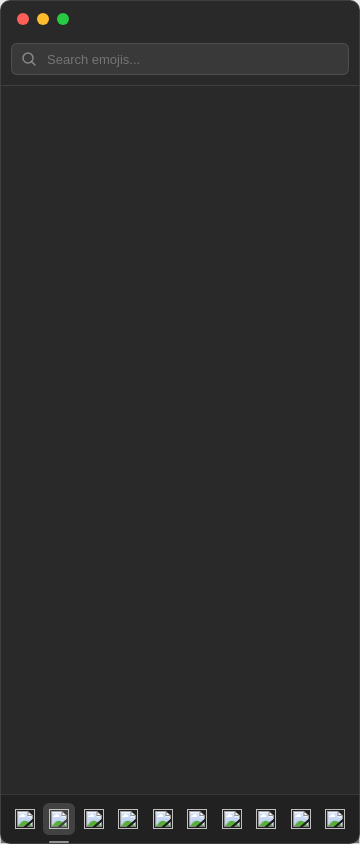
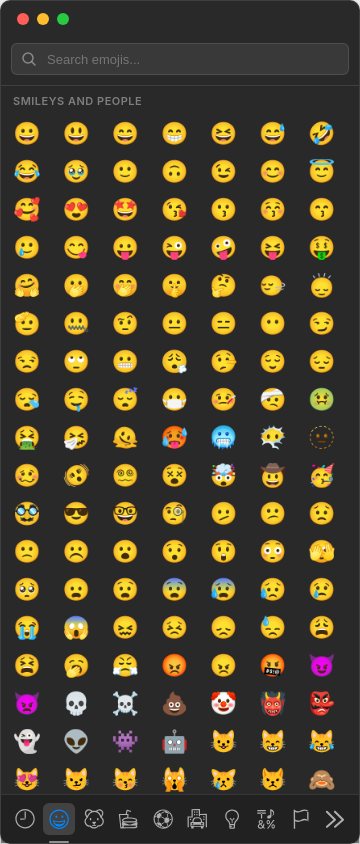
Before and after one commit to a7mddra/Emojis-Picker, an Electron app: page app/src/index.html in a window 360 px wide. Drawn offline with Linux system fonts and the light colour scheme.

Commit message:
fix path bugs

```diff
--- a/app/src/index.html
+++ b/app/src/index.html
@@ -5,7 +5,7 @@
   <meta http-equiv="Content-Security-Policy" content="default-src 'self' 'unsafe-inline' data:;">
   <meta name="viewport" content="width=device-width, initial-scale=1" />
   <meta name="theme-color" content="#1e1e1e" />
-  <link rel="stylesheet" href="style.css" />
+  <link rel="stylesheet" href="./style.css" />
   <title>Emoji Picker</title>
 </head>
 <body>
@@ -43,48 +43,48 @@
 
     <div class="category-nav" role="navigation" aria-label="Categories">
         <button class="cat-btn" data-category="recent" title="Recently Used" aria-label="Recently used">
-            <img src="assets/nav/r.svg" alt="" class="icon-normal">
-            <img src="assets/nav-active/R.svg" alt="" class="icon-active">
+            <img src="../assets/nav/r.svg" alt="" class="icon-normal">
+            <img src="../assets/nav-active/R.svg" alt="" class="icon-active">
         </button>
         <button class="cat-btn active" data-category="smileys and people" title="Smileys & People" aria-label="Smileys and people">
-            <img src="assets/nav/sp.svg" alt="" class="icon-normal">
-            <img src="assets/nav-active/SP.svg" alt="" class="icon-active">
+            <img src="../assets/nav/sp.svg" alt="" class="icon-normal">
+            <img src="../assets/nav-active/SP.svg" alt="" class="icon-active">
         </button>
         <button class="cat-btn" data-category="animals and nature" title="Animals & Nature" aria-label="Animals and nature">
-            <img src="assets/nav/an.svg" alt="" class="icon-normal">
-            <img src="assets/nav-active/AN.svg" alt="" class="icon-active">
+            <img src="../assets/nav/an.svg" alt="" class="icon-normal">
+            <img src="../assets/nav-active/AN.svg" alt="" class="icon-active">
         </button>
         <button class="cat-btn" data-category="food and drink" title="Food & Drink" aria-label="Food and drink">
-            <img src="assets/nav/fd.svg" alt="" class="icon-normal">
-            <img src="assets/nav-active/FD.svg" alt="" class="icon-active">
+            <img src="../assets/nav/fd.svg" alt="" class="icon-normal">
+            <img src="../assets/nav-active/FD.svg" alt="" class="icon-active">
         </button>
         <button class="cat-btn" data-category="activities" title="Activities" aria-label="Activities">
-            <img src="assets/nav/a.svg" alt="" class="icon-normal">
-            <img src="assets/nav-active/A.svg" alt="" class="icon-active">
+            <img src="../assets/nav/a.svg" alt="" class="icon-normal">
+            <img src="../assets/nav-active/A.svg" alt="" class="icon-active">
         </button>
         <button class="cat-btn" data-category="travel and places" title="Travel & Places" aria-label="Travel and places">
-            <img src="assets/nav/tp.svg" alt="" class="icon-normal">
-            <img src="assets/nav-active/TP.svg" alt="" class="icon-active">
+            <img src="../assets/nav/tp.svg" alt="" class="icon-normal">
+            <img src="../assets/nav-active/TP.svg" alt="" class="icon-active">
         </button>
         <button class="cat-btn" data-category="objects" title="Objects" aria-label="Objects">
-            <img src="assets/nav/o.svg" alt="" class="icon-normal">
-            <img src="assets/nav-active/O.svg" alt="" class="icon-active">
+            <img src="../assets/nav/o.svg" alt="" class="icon-normal">
+            <img src="../assets/nav-active/O.svg" alt="" class="icon-active">
         </button>
         <button class="cat-btn" data-category="symbols" title="Symbols" aria-label="Symbols">
-            <img src="assets/nav/s.svg" alt="" class="icon-normal">
-            <img src="assets/nav-active/S.svg" alt="" class="icon-active">
+            <img src="../assets/nav/s.svg" alt="" class="icon-normal">
+            <img src="../assets/nav-active/S.svg" alt="" class="icon-active">
         </button>
         <button class="cat-btn" data-category="flags" title="Flags" aria-label="Flags">
-            <img src="assets/nav/f.svg" alt="" class="icon-normal">
-            <img src="assets/nav-active/F.svg" alt="" class="icon-active">
+            <img src="../assets/nav/f.svg" alt="" class="icon-normal">
+            <img src="../assets/nav-active/F.svg" alt="" class="icon-active">
         </button>
         <button class="cat-btn" data-category="more" title="More" aria-label="More">
-            <img src="assets/nav/m.svg" alt="" class="icon-normal">
-            <img src="assets/nav-active/M.svg" alt="" class="icon-active">
+            <img src="../assets/nav/m.svg" alt="" class="icon-normal">
+            <img src="../assets/nav-active/M.svg" alt="" class="icon-active">
         </button>
     </div>
   </div>
 
-  <script type="module" src="renderer.js"></script>
+  <script type="module" src="./renderer.js"></script>
 </body>
 </html>
--- a/app/src/renderer.js
+++ b/app/src/renderer.js
@@ -1,4 +1,4 @@
-import { emojiData } from './assets/emoji-data.js';
+import { emojiData } from '../assets/emoji-data.js';
 
 document.addEventListener('DOMContentLoaded', function () {
 
```
